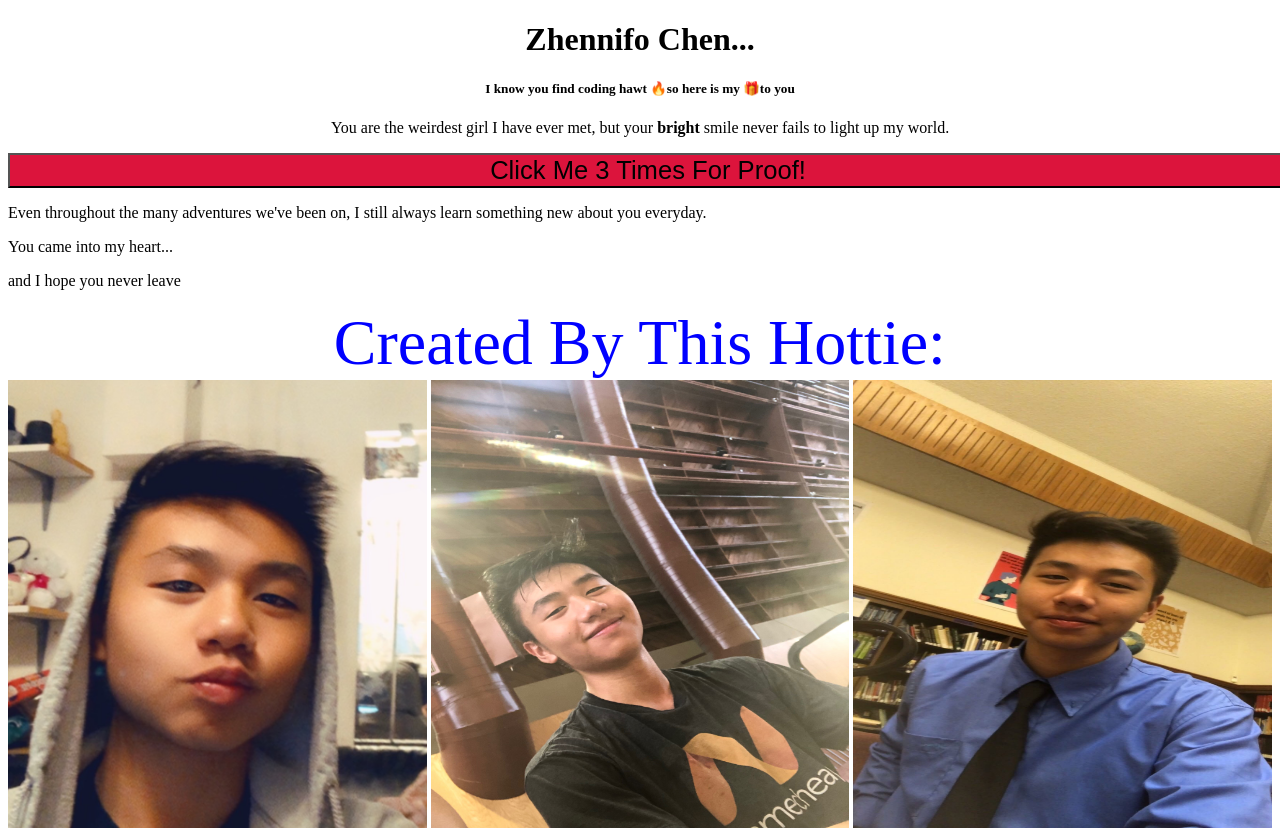
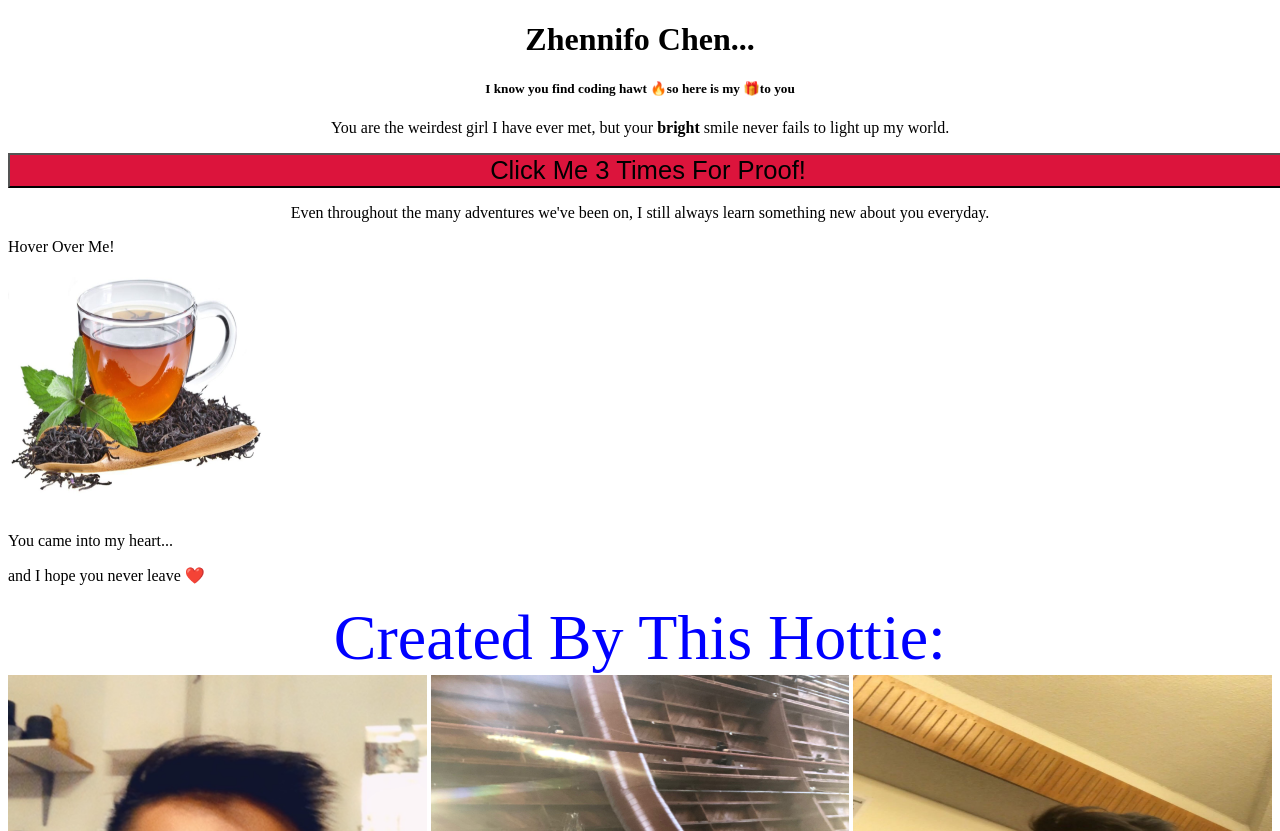
Before and after one commit to Tomhsu1/ZC, a plain HTML site: page index.html in a window 1280 px wide. Shown: the top 831 px of the page. Drawn offline with Linux system fonts and the light colour scheme.

Commit message:
adding moving pictures of loves

```diff
--- a/index.html
+++ b/index.html
@@ -20,14 +20,17 @@
         <img id="fImage" src="images/FImage.jpeg">
         <img id="sImage" src="images/SImage.jpeg">
         <img id="tImage" src="images/TImage.jpeg">
-        <p> Even throughout the many adventures we've been on, I still always learn something new about you everyday. </p>
+        <p> <center> Even throughout the many adventures we've been on, I still always learn something new about you everyday.  </center> </p>
 
+        <div onmouseover="movingInformation()" > Hover Over Me! </div>
+
+        <img id="movingInformation" src="images/earl_grey_tea.jpeg">
 
         <p> You came into my heart... </p>
 
 
 
-        <p> and I hope you never leave </p>
+        <p> and I hope you never leave ❤️</p>
 
         <div id="creation">
         <center> <p id="hottieAlert" onclick="hottieReveal()"> Created By This Hottie: </p> </center>
--- a/style.css
+++ b/style.css
@@ -45,3 +45,7 @@
     display: inline-block;
     margin: auto;
 }
+#movingInformation {
+    height: 20vw;
+    width: 20vw;
+}
```
Also changed, not shown: images/earl_grey_tea.jpeg (added).
